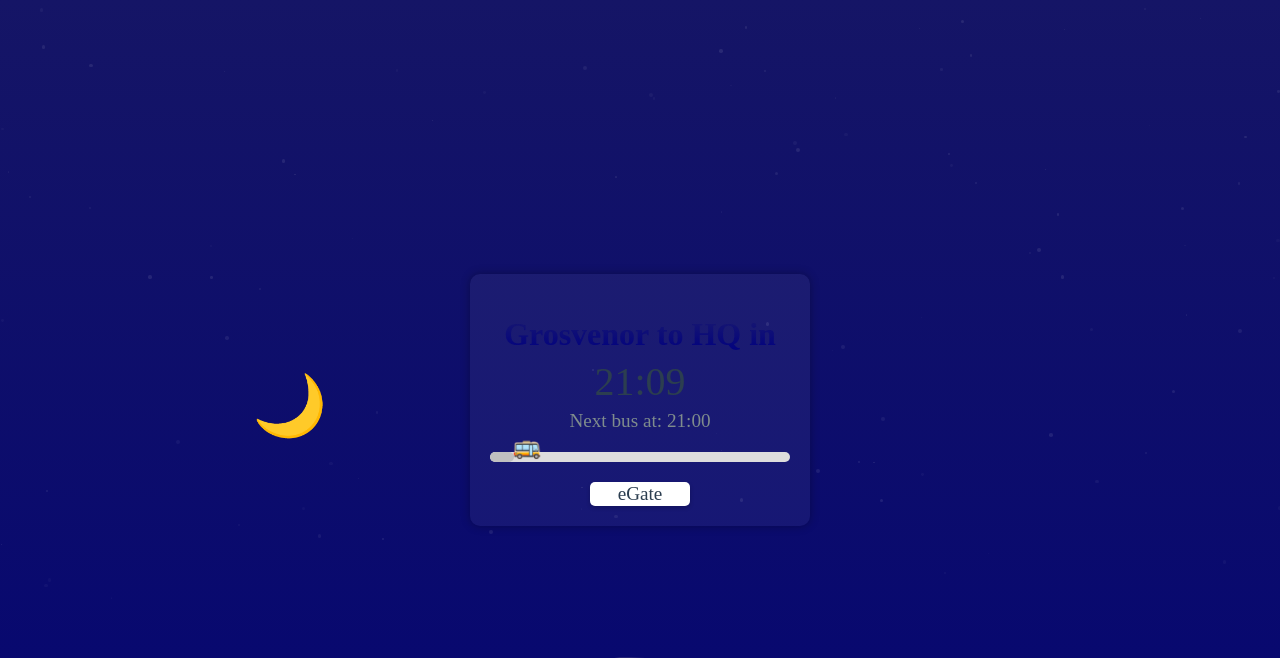
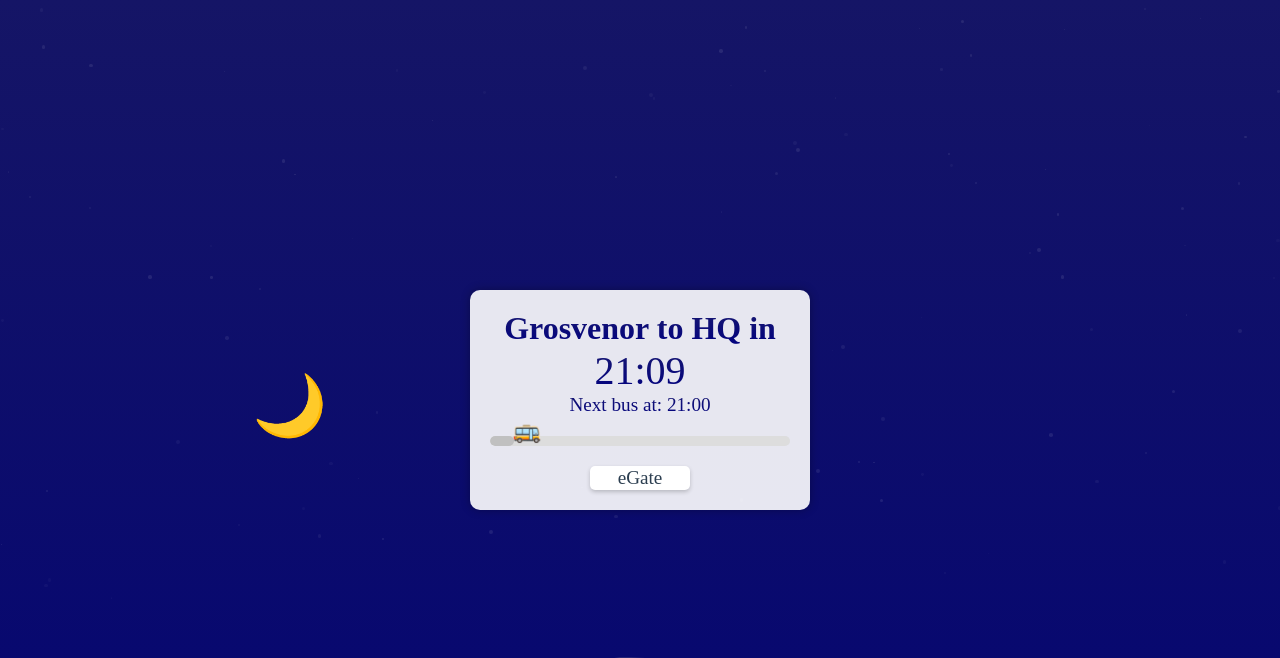
Before and after one commit to adriacp96/grosvenorHA, a plain HTML site: page index.html in a window 1280 px wide. Shown: the top 658 px of the page. Drawn offline with Linux system fonts and the light colour scheme; a web font is replaced by a local one.

Commit message:
Update index.html

```diff
--- a/index.html
+++ b/index.html
@@ -32,7 +32,7 @@
             padding: 0;
             width: 100%;
             min-height: 100vh;
-            background: linear-gradient(to bottom, #191970, #000080);
+            background: linear-gradient(to bottom, #191970, #000080); /* Fondo degradado */
             background-size: cover;
             background-attachment: fixed;
             display: flex;
@@ -62,7 +62,7 @@
 
         .container {
             text-align: center;
-            background-color: rgba(255, 255, 255, 0.05); /* Adjusted transparency here */
+            background-color: rgba(255, 255, 255, 0.9);
             padding: 20px;
             border-radius: 10px;
             box-shadow: 0 0 10px rgba(0,0,0,0.3);
@@ -72,26 +72,49 @@
             margin-bottom: env(safe-area-inset-bottom);
         }
 
+        /* Estilos para el contador */
         #countdown {
             font-size: 2.5em;
-            color: #2c3e50;
-            margin: 5px 0;
-        }
-        #nextBus {
-            font-size: 1.2em;
-            color: #7f8c8d;
-        }
-
-        #routeTitle {
-            font-size: 2em;
-            font-weight: bold;
-            display: inline-block;
-            background: linear-gradient(to bottom, #191970, #000080);
+            /* Aplicar degradado y clip para "transparentar" */
+            background: linear-gradient(to bottom, #191970, #000080); /* Mismo degradado del body */
             -webkit-background-clip: text;
             background-clip: text;
             -webkit-text-fill-color: transparent;
             text-fill-color: transparent;
-            margin-bottom: 0;
+            /* Aseguramos que se comporte como un bloque y sin márgenes extra para no moverlo */
+            display: block; /* Vuelve a ser block, como un div */
+            margin: 0; /* Elimina márgenes para que no haya separación extra */
+            padding: 0; /* Asegura que no tenga padding interno que lo separe */
+        }
+
+        /* Estilos para la línea "Next bus at:" */
+        #nextBus {
+            font-size: 1.2em;
+            /* Aplicar degradado y clip para "transparentar" */
+            background: linear-gradient(to bottom, #191970, #000080); /* Mismo degradado del body */
+            -webkit-background-clip: text;
+            background-clip: text;
+            -webkit-text-fill-color: transparent;
+            text-fill-color: transparent;
+            /* Aseguramos que se comporte como un bloque y sin márgenes extra para no moverlo */
+            display: block; /* Vuelve a ser block, como un div */
+            margin: 0; /* Elimina márgenes para que no haya separación extra */
+            padding: 0; /* Asegura que no tenga padding interno que lo separe */
+        }
+
+        /* Estilos para el texto "Grosvenor to HQ in" */
+        #routeTitle {
+            font-size: 2em;
+            font-weight: bold;
+            display: block; /* Cambiado a 'block' para que ocupe su propia línea como un h1 */
+            background: linear-gradient(to bottom, #191970, #000080); /* Mismo degradado del body */
+            -webkit-background-clip: text;
+            background-clip: text;
+            -webkit-text-fill-color: transparent;
+            text-fill-color: transparent;
+            margin-bottom: 0; /* Elimina el margen inferior por defecto del h1 */
+            margin-top: 0; /* Elimina el margen superior por defecto del h1 */
+            padding: 0; /* Asegura que no tenga padding interno que lo separe */
         }
 
         .progress-container {
@@ -235,7 +258,7 @@
 </head>
 <body>
     <img src="https://upload.wikimedia.org/wikipedia/commons/archive/d/d0/20250508163912%21Emirates_logo.svg"
-            alt="Emirates Logo" class="emirates-logo">
+         alt="Emirates Logo" class="emirates-logo">
     <div class="container">
         <h1 id="routeTitle">Grosvenor to HQ in</h1>
         <div id="countdown">00:00</div>
```
